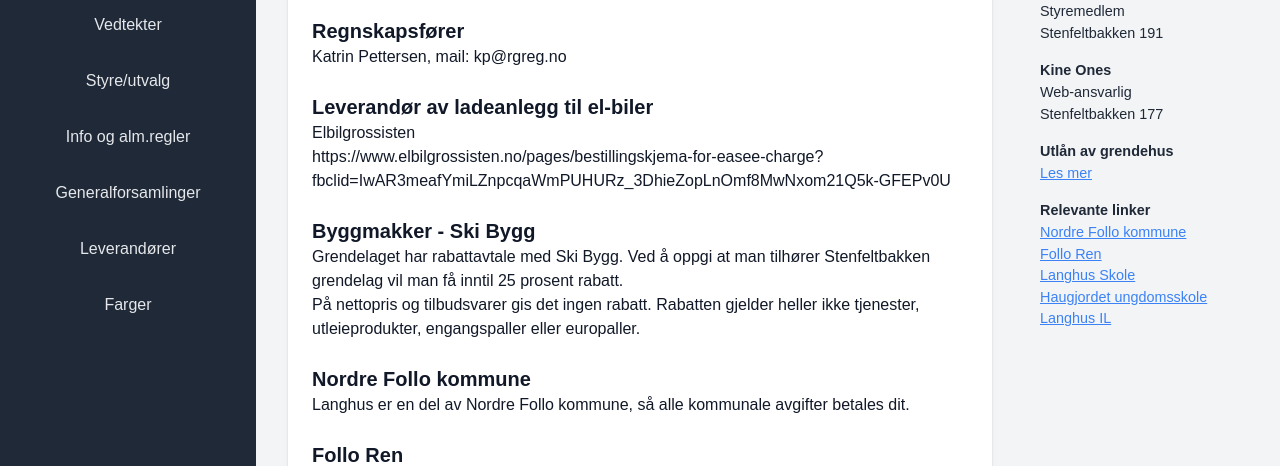
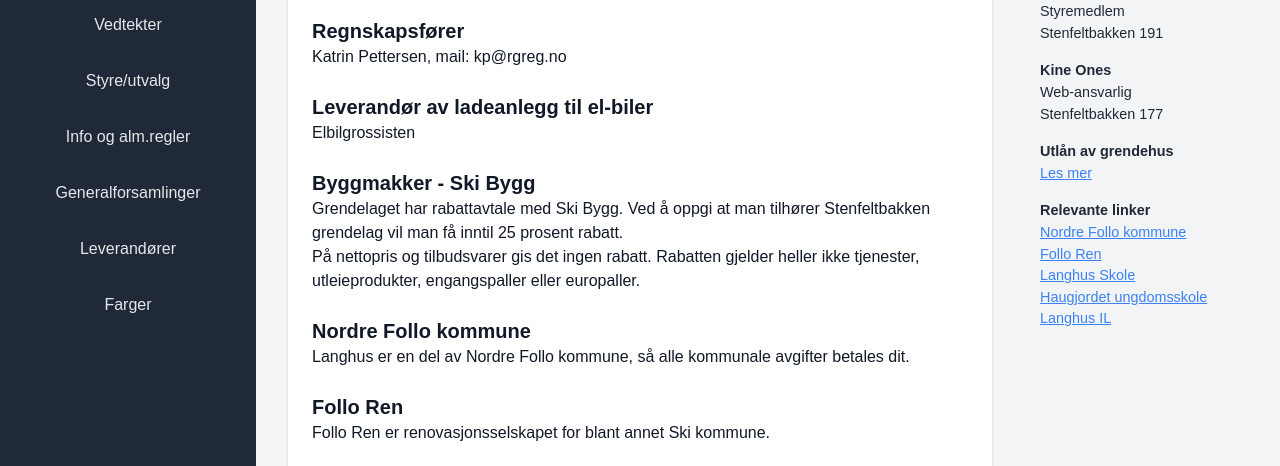
Before and after one commit to KineOnes/stenfelt, a plain HTML site: page leverandører.html in a window 1280 px wide. Shown: the part 323-789 px from the top of the page. Drawn offline with nearby package versions, Linux system fonts and the light colour scheme.

Commit message:
Remove elbil grossisten link in paragraph

```diff
--- a/leverandører.html
+++ b/leverandører.html
@@ -45,7 +45,6 @@
 
                     <h3 class="text-xl font-semibold mt-6">Leverandør av ladeanlegg til el-biler</h3>
                     <p>Elbilgrossisten</p>
-                    <p>https://www.elbilgrossisten.no/pages/bestillingskjema-for-easee-charge?fbclid=IwAR3meafYmiLZnpcqaWmPUHURz_3DhieZopLnOmf8MwNxom21Q5k-GFEPv0U</p>
 
                     <h3 class="text-xl font-semibold mt-6">Byggmakker - Ski Bygg</h3>
                     <p>Grendelaget har rabattavtale med Ski Bygg. Ved å oppgi at man tilhører Stenfeltbakken grendelag vil man få inntil 25 prosent rabatt.</p>
```
